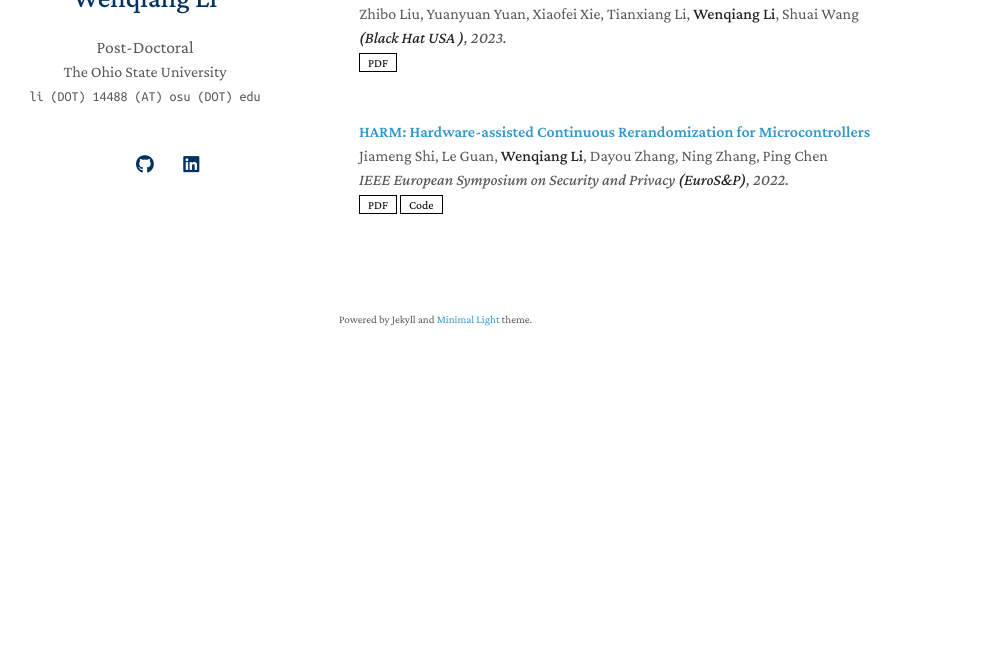
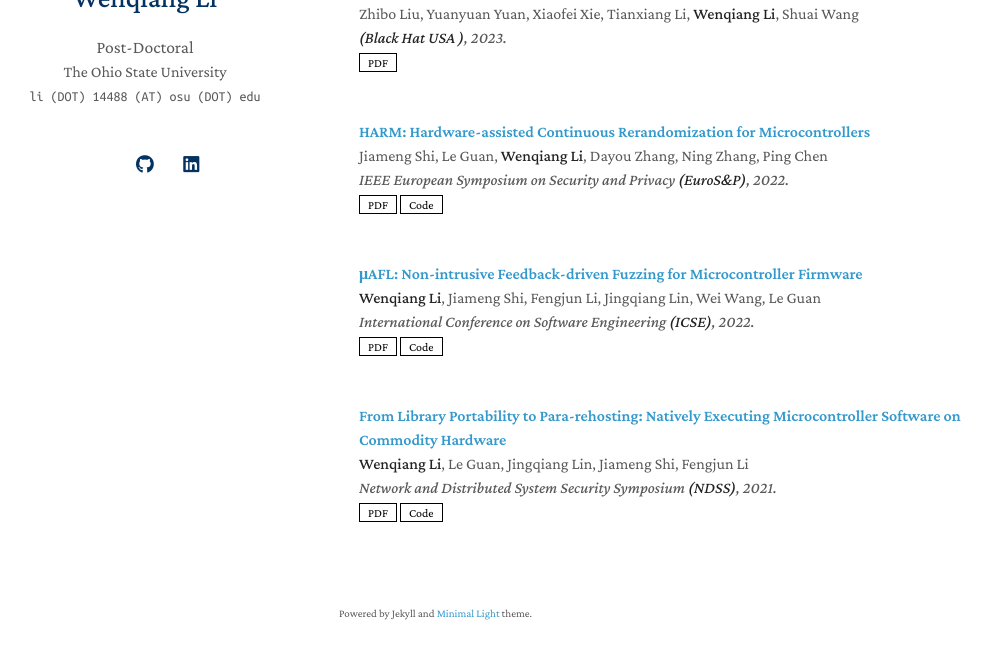
Before and after one commit to yaoyao-liu/minimal-light, a Jekyll site: the page built from index.md, in a window 1280 px wide and 900 px high, scrolled down 1069 px, cut to the strip 206-865 px from the top of the window. Shown: the whole strip, without its empty margins (131-1123 px from the left). Built offline with Jekyll 4.4.1, drawn with Linux system fonts in a browser that asks for light colours; a style sheet for code colours, icons or effects is not loaded; our own code applies the rules of GitHub Pages for plain Markdown files; before the commit the page ends 1675 px from its top, so only the background shows below that.

Commit message:
update pub

```diff
--- a/_data/publications.yml
+++ b/_data/publications.yml
@@ -6,9 +6,6 @@ main:
     conference: The ACM Conference on Computer and Communications Security <strong>(CCS)</strong>, 2024.
     pdf: https://#
     code: https://github.com/OSUSecLab/BaseMirror
-    # bibtex: https://#
-    # image: ./assets/img/basemirror.png
-    # notes: Early Accept
 
   - title: "Facilitating Non-Intrusive In-Vivo Firmware Testing with Stateless Instrumentation"
     authors: Jiameng Shi, <strong>Wenqiang Li</strong>, Wenwen Wang, Le Guan
@@ -16,21 +13,12 @@ main:
     conference: Network and Distributed System Security Symposium <strong>(NDSS)</strong>, 2024.
     pdf: https://www.ndss-symposium.org/wp-content/uploads/2024-116-paper.pdf
     code: https://github.com/MCUSec/IPEA
-    # page: https://class-il.mpi-inf.mpg.de/mnemonics/
-    # bibtex: https://class-il.mpi-inf.mpg.de/mnemonics/
-    # notes: Oral Presentation
-    # image: ./assets/img/teaser_example.png
 
   - title: "BTD: Unleashing the Power of Decompilation for x86 Deep Neural Network Executables"
     authors: Zhibo Liu, Yuanyuan Yuan, Xiaofei Xie, Tianxiang Li, <strong>Wenqiang Li</strong>, Shuai Wang
     conference_short: Black Hat USA
     conference: <strong>(Black Hat USA )</strong>, 2023.
     pdf: https://i.blackhat.com/BH-US-23/Presentations/US-23-ZhiboLiu-BTD-Unleashing-the-Power.pdf
-    # code: https://github.com/MCUSec/IPEA
-    # page: https://class-il.mpi-inf.mpg.de/mnemonics/
-    # bibtex: https://class-il.mpi-inf.mpg.de/mnemonics/
-    # notes: Oral Presentation
-    # image: ./assets/img/teaser_example.png
 
   - title: "HARM: Hardware-assisted Continuous Rerandomization for Microcontrollers"
     authors: Jiameng Shi, Le Guan, <strong>Wenqiang Li</strong>, Dayou Zhang, Ning Zhang, Ping Chen
@@ -38,7 +26,21 @@ main:
     conference: IEEE European Symposium on Security and Privacy <strong>(EuroS&P)</strong>, 2022.
     pdf: https://ieeexplore.ieee.org/stamp/stamp.jsp?tp=&arnumber=9797382
     code: https://github.com/MCUSec/HARM
+
+  - title: "μAFL: Non-intrusive Feedback-driven Fuzzing for Microcontroller Firmware"
+    authors: <strong>Wenqiang Li</strong>, Jiameng Shi, Fengjun Li, Jingqiang Lin, Wei Wang, Le Guan
+    conference_short: ICSE
+    conference: International Conference on Software Engineering <strong>(ICSE)</strong>, 2022.
+    pdf: https://arxiv.org/pdf/2202.03013
+    code: https://github.com/MCUSec/microAFL
+
+  - title: "From Library Portability to Para-rehosting: Natively Executing Microcontroller Software on Commodity Hardware"
+    authors: <strong>Wenqiang Li</strong>, Le Guan, Jingqiang Lin, Jiameng Shi, Fengjun Li
+    conference_short: NDSS
+    conference: Network and Distributed System Security Symposium <strong>(NDSS)</strong>, 2021.
+    pdf: https://arxiv.org/pdf/2107.12867
+    code: https://github.com/MCUSec/para-rehosting
     # page: https://class-il.mpi-inf.mpg.de/mnemonics/
     # bibtex: https://class-il.mpi-inf.mpg.de/mnemonics/
     # notes: Oral Presentation
-    # image: ./assets/img/teaser_example.png
+    # image: ./assets/img/teaser_example.pngs
```
